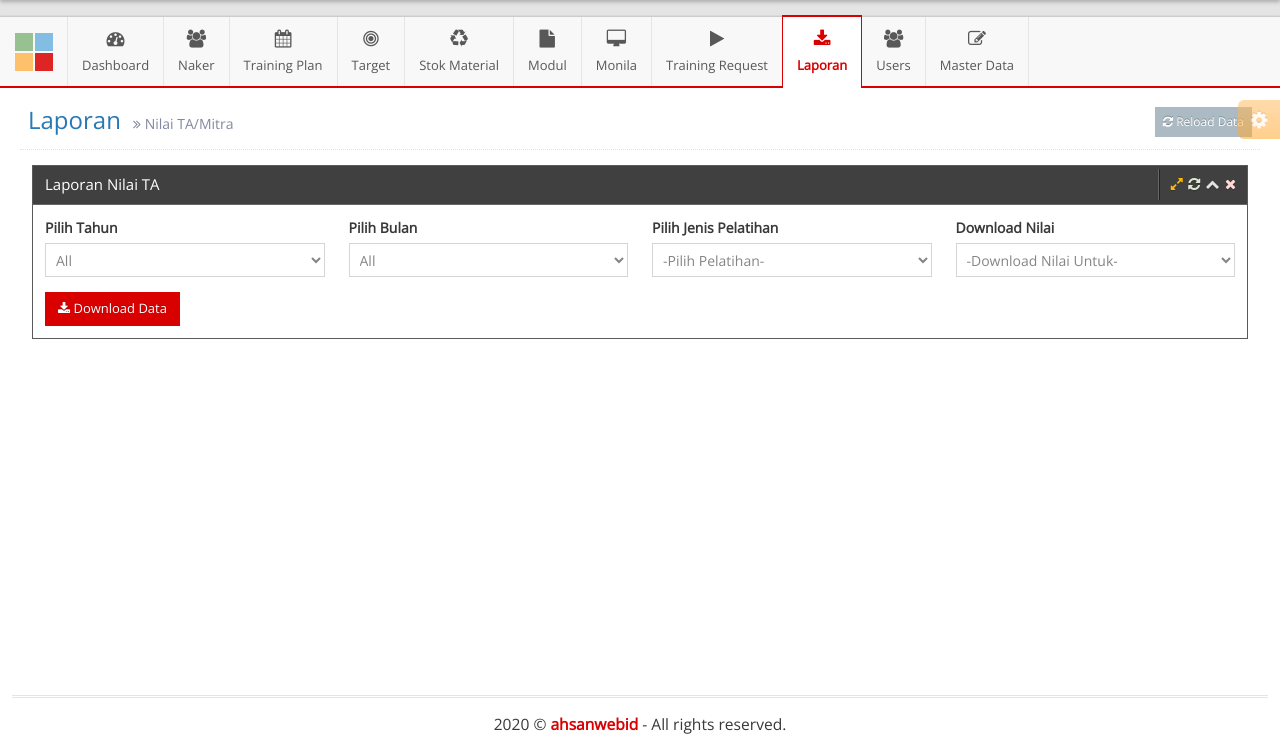
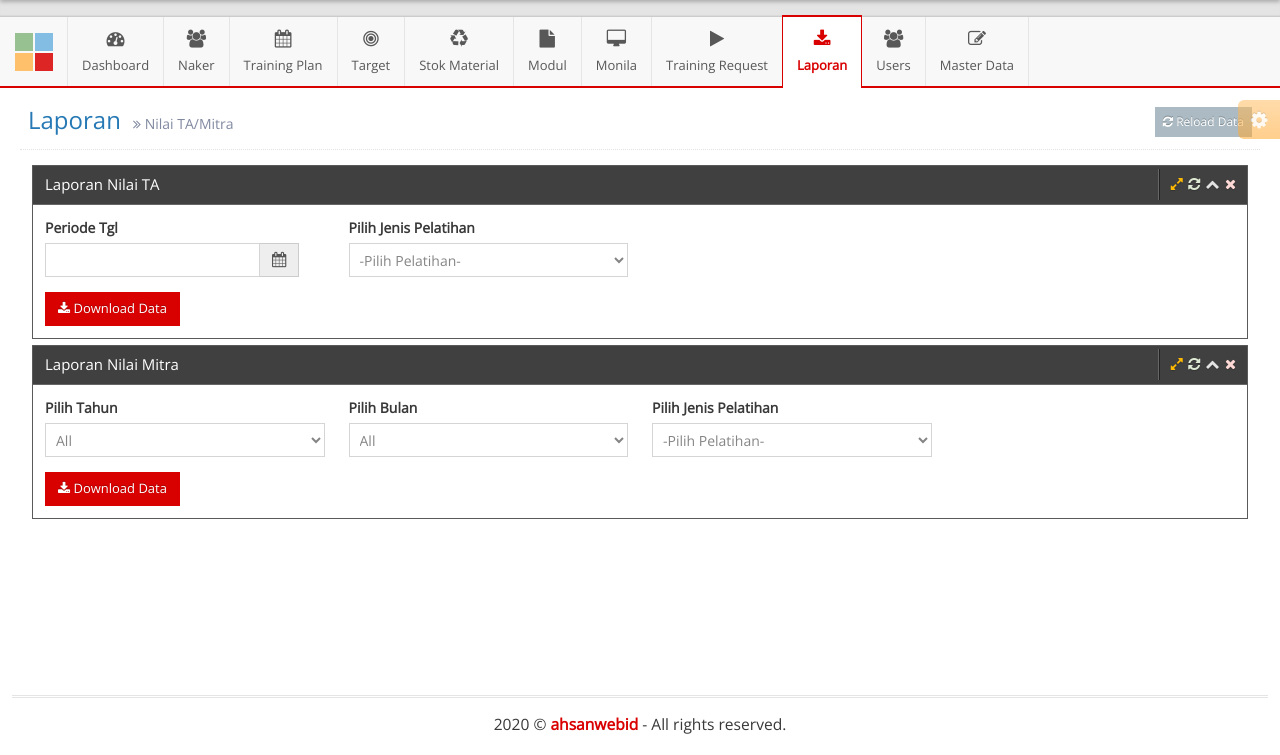
Before and after one commit to abdulhakimhs/mamifa, a CodeIgniter app: page /mamifa/index.php/admin/report/nilai in a window 1280 px wide. Shown: the part 45-800 px from the top of the page. Run offline with CodeIgniter, Linux system fonts and the light colour scheme; data that the repository does not hold is empty; some libraries are stand-ins or nearby versions.

Commit message:
ubah form report

```diff
--- a/dev/application/controllers/admin/Report.php
+++ b/dev/application/controllers/admin/Report.php
@@ -24,14 +24,21 @@ class Report extends MY_Controller {
 
     public function nilai()
 	{
-        if(isset($_POST['submit'])) {
-            # code...
-        }
 		$data['title'] 			= 'Laporan';
 		$data['subtitle'] 		= 'Nilai TA/Mitra';
 		$data['pelatihan']		= $this->m_pelatihan->ambil()->result_array();
 		$this->load->view('backend/template',[
 			'content' => $this->load->view('backend/report/nilai',$data,true)
 		]);
-    }
+	}
+
+	public function nilai_ta()
+	{
+		# code...
+	}
+
+	public function nilai_mitra()
+	{
+		# code...
+	}
 }
--- a/templates/backend/report/nilai.php
+++ b/templates/backend/report/nilai.php
@@ -24,7 +24,70 @@
 		</div>
 
 		<div class="widget-body">
-			<form autocomplete="off" action="<?= site_url('admin/report/nilai') ?>" method="POST">
+			<form autocomplete="off" action="<?= site_url('admin/report/nilai_ta') ?>" method="POST">
+				<div class="widget-main">
+		            <div class="row">
+                        <div class="col-lg-3">
+	                        <div class="form-group">
+	                            <label><b>Periode Tgl</b></label>
+	                            <div class="row">
+	                                <div class="col-xs-8 col-sm-11">
+	                                    <div class="input-group">
+	                                        <input class="form-control date-picker" name="periode_tgl" id="ftgl" type="text" data-date-format="yyyy-mm-dd" required />
+	                                        <span class="input-group-addon">
+	                                            <i class="fa fa-calendar bigger-110"></i>
+	                                        </span>
+	                                    </div>
+	                                </div>
+	                            </div>
+	                        </div>
+	                    </div>
+                        <div class="col-md-3">
+                            <div class="form-group">
+                                <label class="form-control-label"><b>Pilih Jenis Pelatihan</b></label>
+                                <select name="jenis_pelatihan" id="jenis_pelatihan" class="form-control" required>
+                                    <option value="">-Pilih Pelatihan-</option>
+                                    <?php foreach ($pelatihan as $p) : ?>
+                                        <option value="<?= $p['pelatihan_id'] ?>"><?= $p['jenis_pelatihan'] ?></option>
+                                    <?php endforeach; ?>
+                                </select>
+                            </div>
+                        </div>
+		            </div>
+		            <button type="submit" name="submit" class="btn btn-sm btn-danger"><i class="fa fa-download"></i> Download Data</button>
+				</div>
+			</form>
+		</div>
+	</div>
+</div>
+
+<div class="col-xs-12 col-sm-12 widget-container-col" id="widget-container-col-1">
+	<div class="widget-box widget-color-dark" id="widget-box-1">
+		<div class="widget-header">
+			<h5 class="widget-title">Laporan Nilai Mitra</h5>
+
+			<div class="widget-toolbar">
+
+				<a href="#" data-action="fullscreen" class="orange2">
+					<i class="ace-icon fa fa-expand"></i>
+				</a>
+
+				<a href="javascript:void(0)" data-action="reload">
+					<i class="ace-icon fa fa-refresh"></i>
+				</a>
+
+				<a href="#" data-action="collapse">
+					<i class="ace-icon fa fa-chevron-up"></i>
+				</a>
+
+				<a href="#" data-action="close">
+					<i class="ace-icon fa fa-times"></i>
+				</a>
+			</div>
+		</div>
+
+		<div class="widget-body">
+			<form autocomplete="off" action="<?= site_url('admin/report/nilai_mitra') ?>" method="POST">
 				<div class="widget-main">
 		            <div class="row">
                         <div class="col-md-3">
@@ -71,16 +134,6 @@
                                 </select>
                             </div>
                         </div>
-                        <div class="col-md-3">
-                            <div class="form-group">
-                                <label class="form-control-label"><b>Download Nilai</b></label>
-                                <select name="target_for" id="target_for" class="form-control" required>
-                                    <option value="">-Download Nilai Untuk-</option>
-                                    <option value="TA">TA</option>
-                                    <option value="MITRA">MITRA</option>
-                                </select>
-                            </div>
-                        </div>
 		            </div>
 		            <button type="submit" name="submit" class="btn btn-sm btn-danger"><i class="fa fa-download"></i> Download Data</button>
 				</div>
@@ -88,3 +141,12 @@
 		</div>
 	</div>
 </div>
+
+<script>
+	$(document).ready(function() {
+		$('.date-picker').datepicker({
+	        autoclose: true,
+	        todayHighlight: true
+	    });
+	})
+</script>
```
